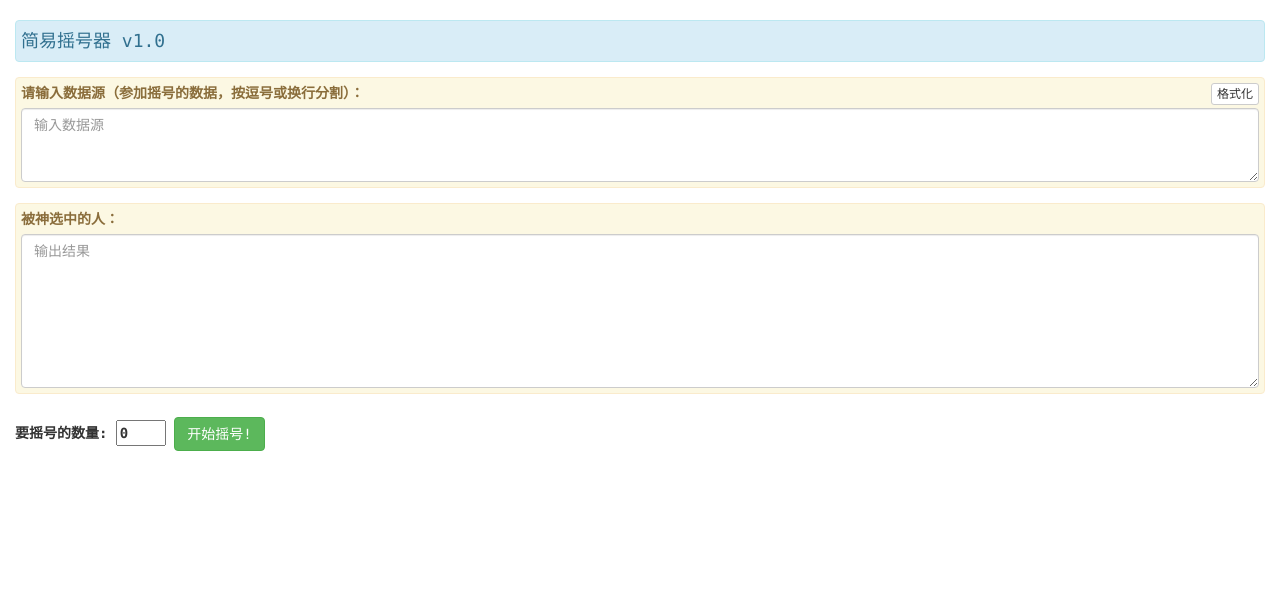
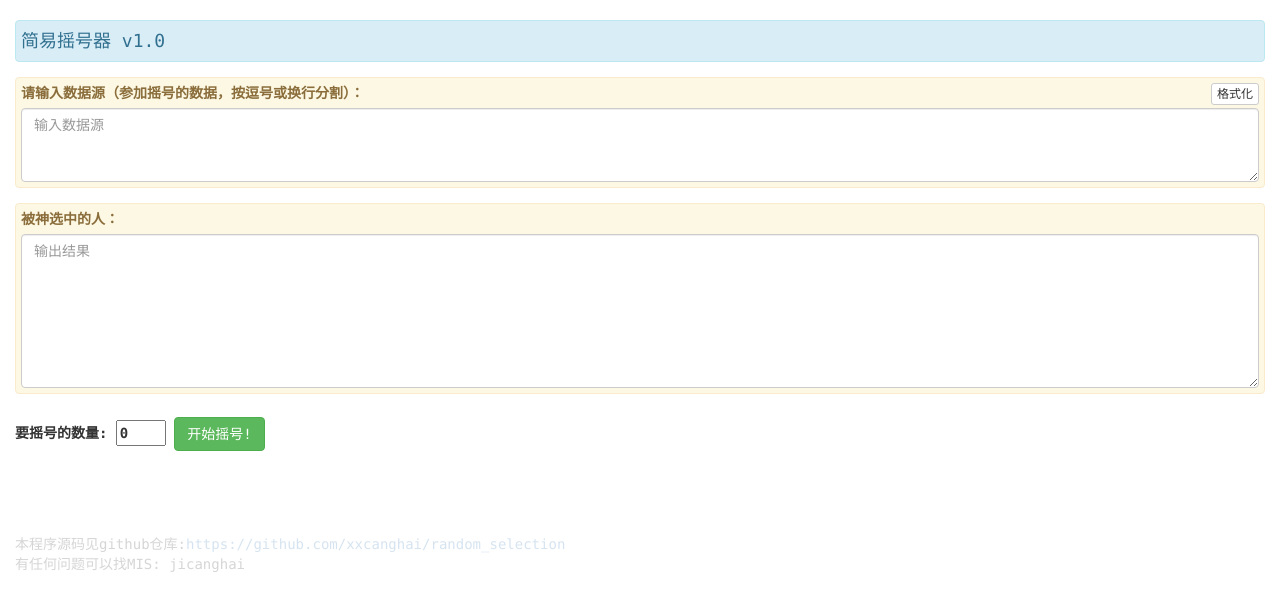
Before and after one commit to xxcanghai/random_selection, a website: page index.html in a window 1280 px wide. Drawn offline with Linux system fonts and the light colour scheme.

Commit message:
更新说明

```diff
--- a/index.html
+++ b/index.html
@@ -98,6 +98,18 @@
                 </div>
             </div>
         </div>
+        <div class="row">
+            <div class="col-md-12">
+                <div class="form-group" style="opacity: 0.2;">
+                    <br>
+                    <br>
+                    <br>
+                    本程序源码见github仓库:<a href="https://github.com/xxcanghai/random_selection">https://github.com/xxcanghai/random_selection</a>
+                    <br>
+                    有任何问题可以找MIS: jicanghai
+                </div>
+            </div>
+        </div>
     </div>
 
     <script src="js/index.js"></script>
```
Also changed, not shown: README.md.
